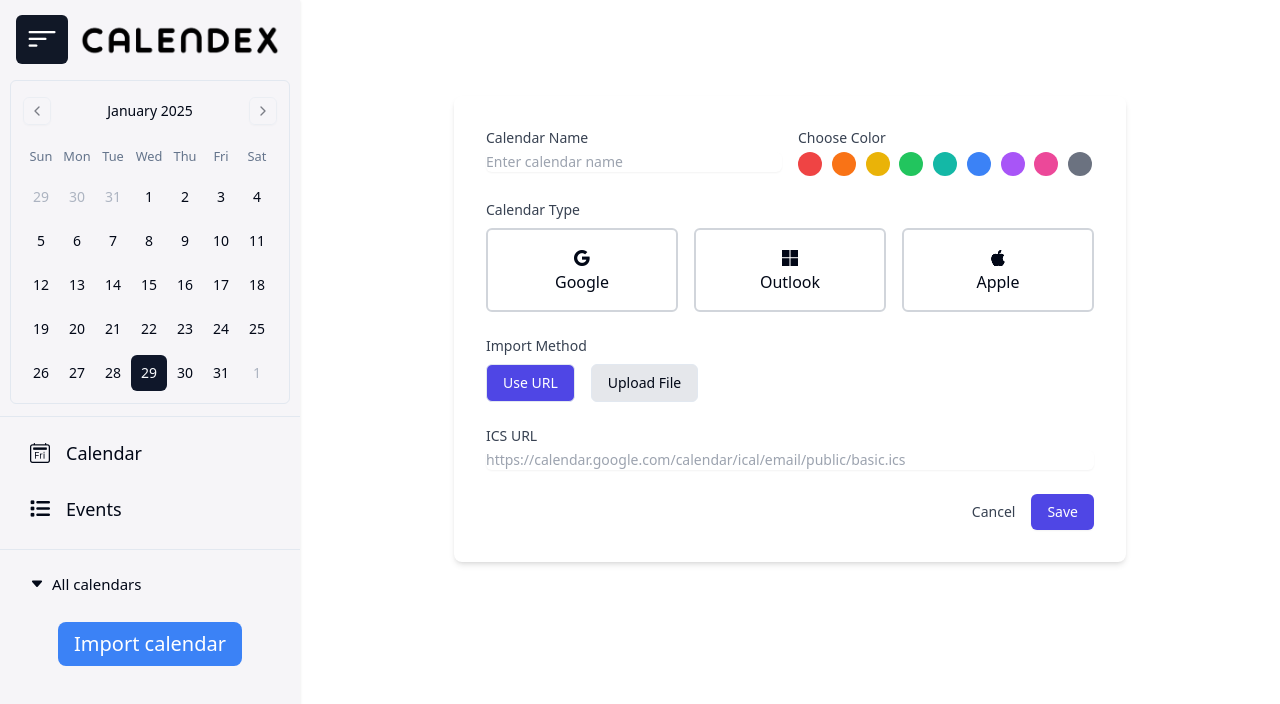
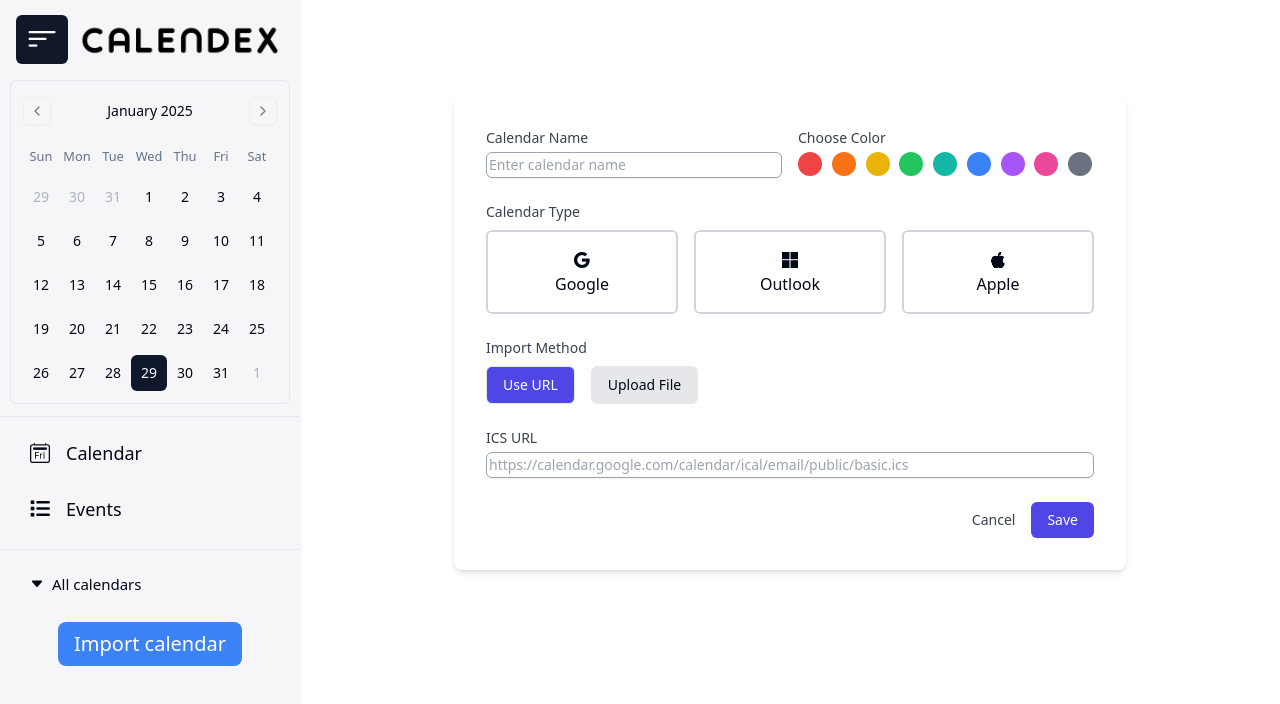
Before and after one commit to danielilievskii/calendex, a Vue app: page /calendar-import in a window 1280 px wide. Shown: the top 704 px of the page. Built offline with nearby package versions, Linux system fonts and the light colour scheme.

Commit message:
Enhance ImportCalendar component: update input styling for better visual consistency and user experience

```diff
--- a/src/components/ImportCalendar.vue
+++ b/src/components/ImportCalendar.vue
@@ -5,8 +5,8 @@
       <div class="w-full sm:w-1/2">
         <label for="name" class="block text-sm font-medium text-gray-700">Calendar Name</label>
         <input v-model="calendarName" type="text" name="name" id="name"
-        class="mt-1 block w-full rounded-md border-gray-300 shadow-sm focus:border-indigo-500
-        focus:ring-indigo-500 sm:text-sm"
+        class="mt-1 block w-full rounded-md border border-gray-400 shadow-sm focus:border-indigo-500
+        focus:ring-indigo-500 sm:text-sm p-0.5"
         placeholder="Enter calendar name" />
       </div>
 
@@ -132,8 +132,8 @@
     <div v-if="importMethod === 'url'" class="mb-6">
       <label for="icsUrl" class="block text-sm font-medium text-gray-700">ICS URL</label>
       <input v-model="calendarUrl" type="text" id="icsUrl"
-      class="mt-1 block w-full rounded-md border-gray-300 shadow-sm
-      focus:border-indigo-500 focus:ring-indigo-500 sm:text-sm"
+      class="mt-1 block w-full rounded-md border border-gray-400 shadow-sm focus:border-indigo-500
+        focus:ring-indigo-500 sm:text-sm p-0.5"
        placeholder="https://calendar.google.com/calendar/ical/email/public/basic.ics" />
     </div>
 
```
